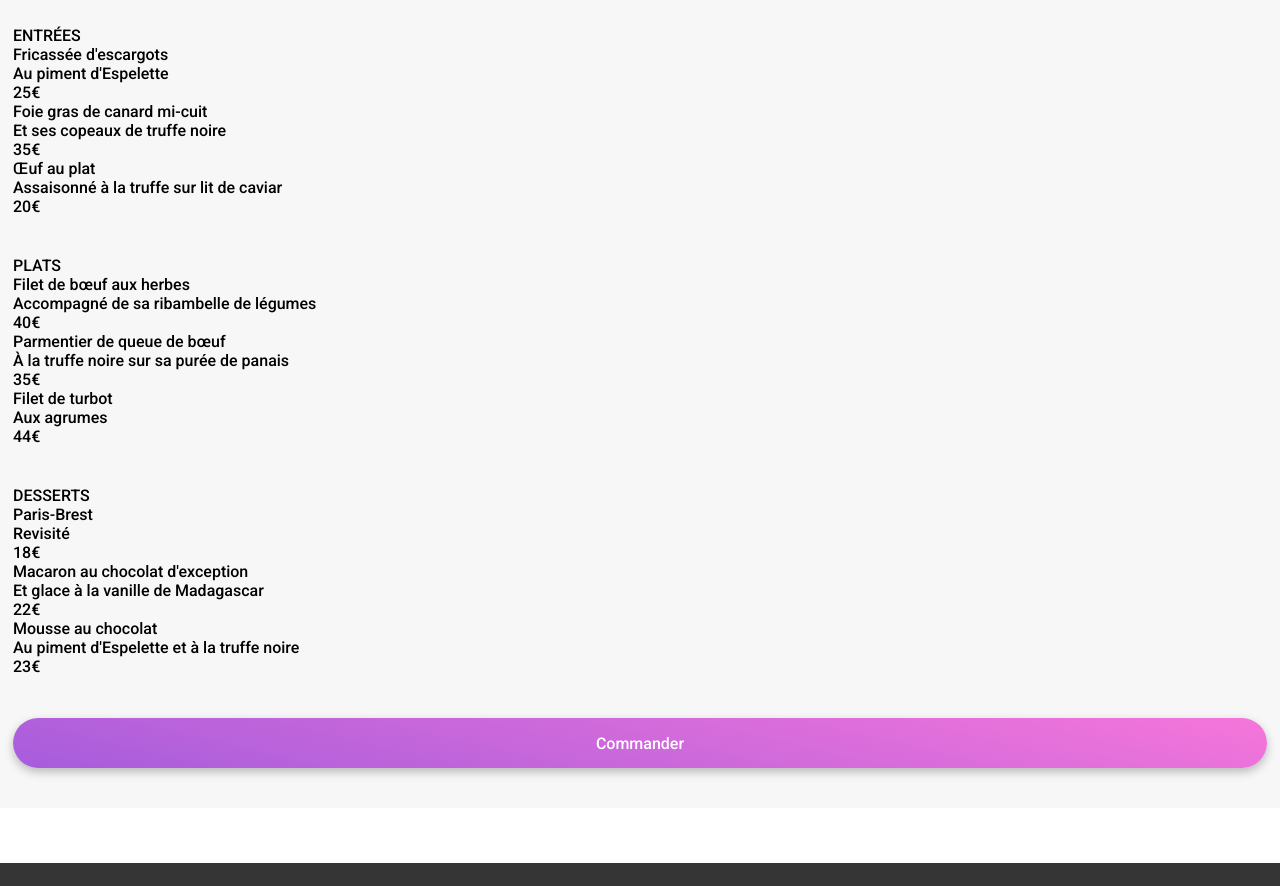
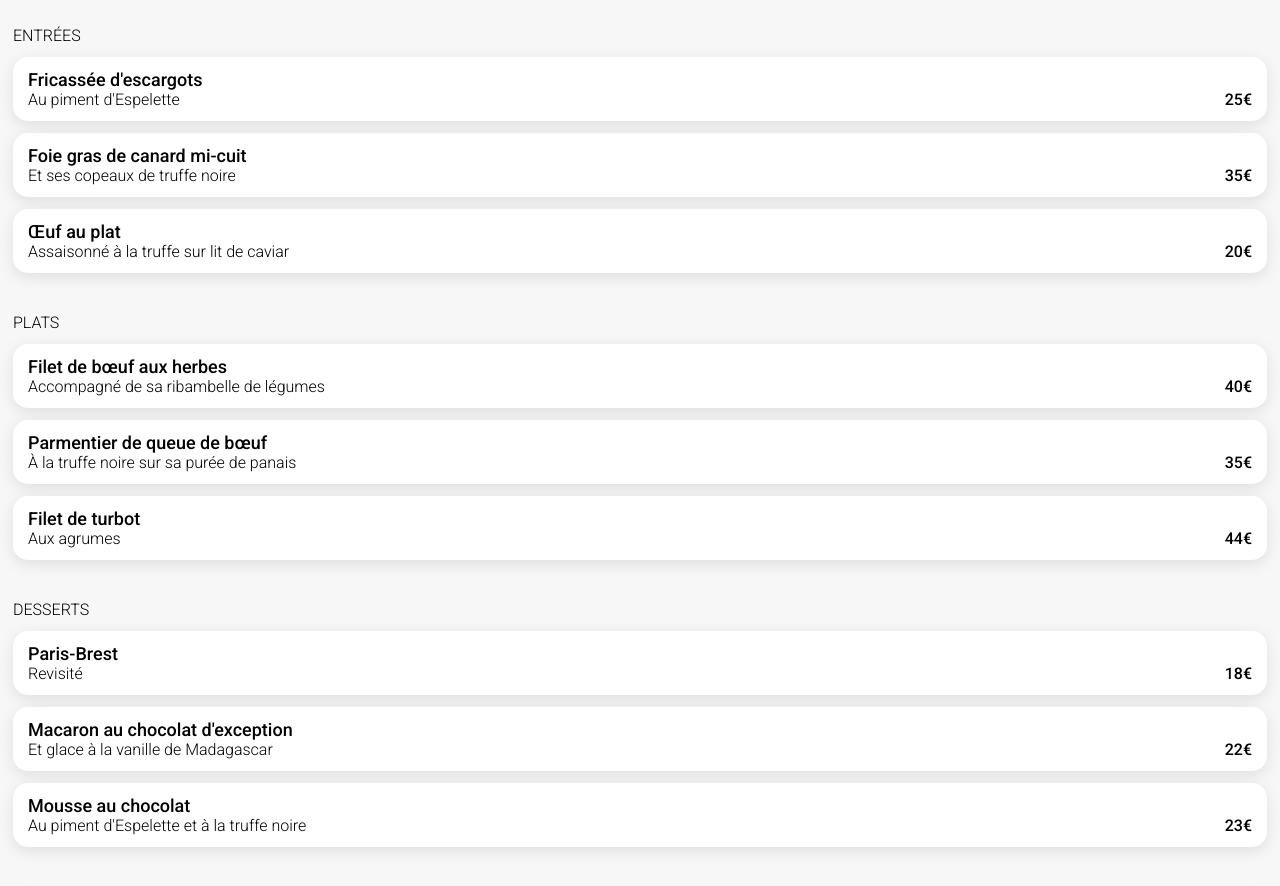
Before and after one commit to NeikaLehlo/P4-OhMyFood, a website: page restaurants/restaurant1.html in a window 1280 px wide. Shown: the part 367-1253 px from the top of the page. Drawn offline with Linux system fonts and the light colour scheme; a web font is replaced by a local one.

Commit message:
Add dishes-cards.scss

```diff
--- /dev/null
+++ b/SASS/components/dishes-cards.scss
@@ -0,0 +1,42 @@
+.dishes-cards {
+    display: flex;
+    flex-direction: column;
+    gap: 12px;
+
+
+    &__title {
+        font-size: 16px;
+        font-weight: 300;
+    }
+
+    &__card {
+        display: flex;
+        flex-direction: column;
+        gap: 12px;
+
+        &__dish {
+        display: flex;
+        justify-content: space-between;
+        align-items: end;
+        padding: 12px 15px;
+        border-radius: 15px;
+        background-color: $color-contrast;
+        box-shadow: 0px 4px 15px rgba(0, 0, 0, 0.1);
+
+            &__text{
+                gap: 5px;
+
+                &__title{
+                font-size: 18px;
+                }
+
+                &__subtitle{
+                    font-size: 16px;
+                    font-weight: 300;
+                }
+            }
+
+
+        }
+    }
+}
--- a/SASS/global.scss
+++ b/SASS/global.scss
@@ -21,10 +21,13 @@
 @import "./components/button.scss";
 /****** step ******/
 @import "./components/step.scss";
-/****** card ******/
+/****** restaurant-card ******/
 @import "./components/restaurant-card.scss";
 /****** like ******/
 @import "./components/like.scss";
+/****** dishes-cards ******/
+@import "./components/dishes-cards.scss";
+
 
 
 //////////////////////
--- a/SASS/layout/header.scss
+++ b/SASS/layout/header.scss
@@ -21,7 +21,13 @@
         right:0;
         bottom:0;
         left:0;
+        margin-top: 23px;
         margin-left: 23px;
-        font-size: 20px;
+        width: 20px;
+        height: 20px;
+
+        &__fa {
+            font-size: 20px;
+        }
     }
 }
--- a/restaurants/restaurant1.html
+++ b/restaurants/restaurant1.html
@@ -17,8 +17,8 @@
 
         <header>
             <div class="header">
-                <a href="../index.html">
-                    <i class="header__arrow-return fa-solid fa-arrow-left"></i>
+                <a class="header__arrow-return" href="../index.html">
+                    <i class="header__arrow-return__fa fa-solid fa-arrow-left"></i>
                 </a>
                 <h1 class="logo header__title">ohmyfood</h1>
             </div>
@@ -47,24 +47,24 @@
                             <div class="dishes-cards__card">
                                 <div class="dishes-cards__card__dish">
                                     <div class="dishes-cards__card__dish__text">
-                                        <h4 class="dishes-cards__card__title">Fricassée d'escargots</h4>
-                                        <p class="dishes-cards__card__subtitle">Au piment d'Espelette</p>
+                                        <h4 class="dishes-cards__card__dish__text__title">Fricassée d'escargots</h4>
+                                        <p class="dishes-cards__card__dish__text__subtitle">Au piment d'Espelette</p>
                                     </div>
-                                    <p class="dishes-cards__card__price">25€</p>
+                                    <p class="dishes-cards__card__dish__price">25€</p>
                                 </div>
                                 <div class="dishes-cards__card__dish">
                                     <div class="dishes-cards__card__dish__text">
-                                        <h4 class="dishes-cards__card__title">Foie gras de canard mi-cuit</h4>
-                                        <p class="dishes-cards__card__subtitle">Et ses copeaux de truffe noire</p>
+                                        <h4 class="dishes-cards__card__dish__text__title">Foie gras de canard mi-cuit</h4>
+                                        <p class="dishes-cards__card__dish__text__subtitle">Et ses copeaux de truffe noire</p>
                                     </div>
-                                    <p class="dishes-cards__card__price">35€</p>
+                                    <p class="dishes-cards__card__dish__price">35€</p>
                                 </div>
                                 <div class="dishes-cards__card__dish">
                                     <div class="dishes-cards__card__dish__text">
-                                        <h4 class="dishes-cards__card__title">Œuf au plat</h4>
-                                        <p class="dishes-cards__card__subtitle">Assaisonné à la truffe sur lit de caviar</p>
+                                        <h4 class="dishes-cards__card__dish__text__title">Œuf au plat</h4>
+                                        <p class="dishes-cards__card__dish__text__subtitle">Assaisonné à la truffe sur lit de caviar</p>
                                     </div>
-                                    <p class="dishes-cards__card__price">20€</p>
+                                    <p class="dishes-cards__card__dish__price">20€</p>
                                 </div>
                             </div>
 
@@ -78,24 +78,24 @@
                             <div class="dishes-cards__card">
                                 <div class="dishes-cards__card__dish">
                                     <div class="dishes-cards__card__dish__text">
-                                        <h4 class="dishes-cards__card__title">Filet de bœuf aux herbes</h4>
-                                        <p class="dishes-cards__card__subtitle">Accompagné de sa ribambelle de légumes</p>
+                                        <h4 class="dishes-cards__card__dish__text__title">Filet de bœuf aux herbes</h4>
+                                        <p class="dishes-cards__card__dish__text__subtitle">Accompagné de sa ribambelle de légumes</p>
                                     </div>
-                                    <p class="dishes-cards__card__price">40€</p>
+                                    <p class="dishes-cards__card__dish__price">40€</p>
                                 </div>
                                 <div class="dishes-cards__card__dish">
                                     <div class="dishes-cards__card__dish__text">
-                                        <h4 class="dishes-cards__card__title">Parmentier de queue de bœuf</h4>
-                                        <p class="dishes-cards__card__subtitle">À la truffe noire sur sa purée de panais</p>
+                                        <h4 class="dishes-cards__card__dish__text__title">Parmentier de queue de bœuf</h4>
+                                        <p class="dishes-cards__card__dish__text__subtitle">À la truffe noire sur sa purée de panais</p>
                                     </div>
-                                    <p class="dishes-cards__card__price">35€</p>
+                                    <p class="dishes-cards__card__dish__price">35€</p>
                                 </div>
                                 <div class="dishes-cards__card__dish">
                                     <div class="dishes-cards__card__dish__text">
-                                        <h4 class="dishes-cards__card__title">Filet de turbot</h4>
-                                        <p class="dishes-cards__card__subtitle">Aux agrumes</p>
+                                        <h4 class="dishes-cards__card__dish__text__title">Filet de turbot</h4>
+                                        <p class="dishes-cards__card__dish__text__subtitle">Aux agrumes</p>
                                     </div>
-                                    <p class="dishes-cards__card__price">44€</p>
+                                    <p class="dishes-cards__card__dish__price">44€</p>
                                 </div>
                             </div>
 
@@ -109,24 +109,24 @@
                             <div class="dishes-cards__card">
                                 <div class="dishes-cards__card__dish">
                                     <div class="dishes-cards__card__dish__text">
-                                        <h4 class="dishes-cards__card__title">Paris-Brest</h4>
-                                        <p class="dishes-cards__card__subtitle">Revisité</p>
+                                        <h4 class="dishes-cards__card__dish__text__title">Paris-Brest</h4>
+                                        <p class="dishes-cards__card__dish__text__subtitle">Revisité</p>
                                     </div>
-                                    <p class="dishes-cards__card__price">18€</p>
+                                    <p class="dishes-cards__card__dish__price">18€</p>
                                 </div>
                                 <div class="dishes-cards__card__dish">
                                     <div class="dishes-cards__card__dish__text">
-                                        <h4 class="dishes-cards__card__title">Macaron au chocolat d'exception</h4>
-                                        <p class="dishes-cards__card__subtitle">Et glace à la vanille de Madagascar</p>
+                                        <h4 class="dishes-cards__card__dish__text__title">Macaron au chocolat d'exception</h4>
+                                        <p class="dishes-cards__card__dish__text__subtitle">Et glace à la vanille de Madagascar</p>
                                     </div>
-                                    <p class="dishes-cards__card__price">22€</p>
+                                    <p class="dishes-cards__card__dish__price">22€</p>
                                 </div>
                                 <div class="dishes-cards__card__dish">
                                     <div class="dishes-cards__card__dish__text">
-                                        <h4 class="dishes-cards__card__title">Mousse au chocolat</h4>
-                                        <p class="dishes-cards__card__subtitle">Au piment d'Espelette et à la truffe noire</p>
+                                        <h4 class="dishes-cards__card__dish__text__title">Mousse au chocolat</h4>
+                                        <p class="dishes-cards__card__dish__text__subtitle">Au piment d'Espelette et à la truffe noire</p>
                                     </div>
-                                    <p class="dishes-cards__card__price">23€</p>
+                                    <p class="dishes-cards__card__dish__price">23€</p>
                                 </div>
                             </div>
 
```
Also changed, not shown: assets/CSS/style.css, 1 other file.
